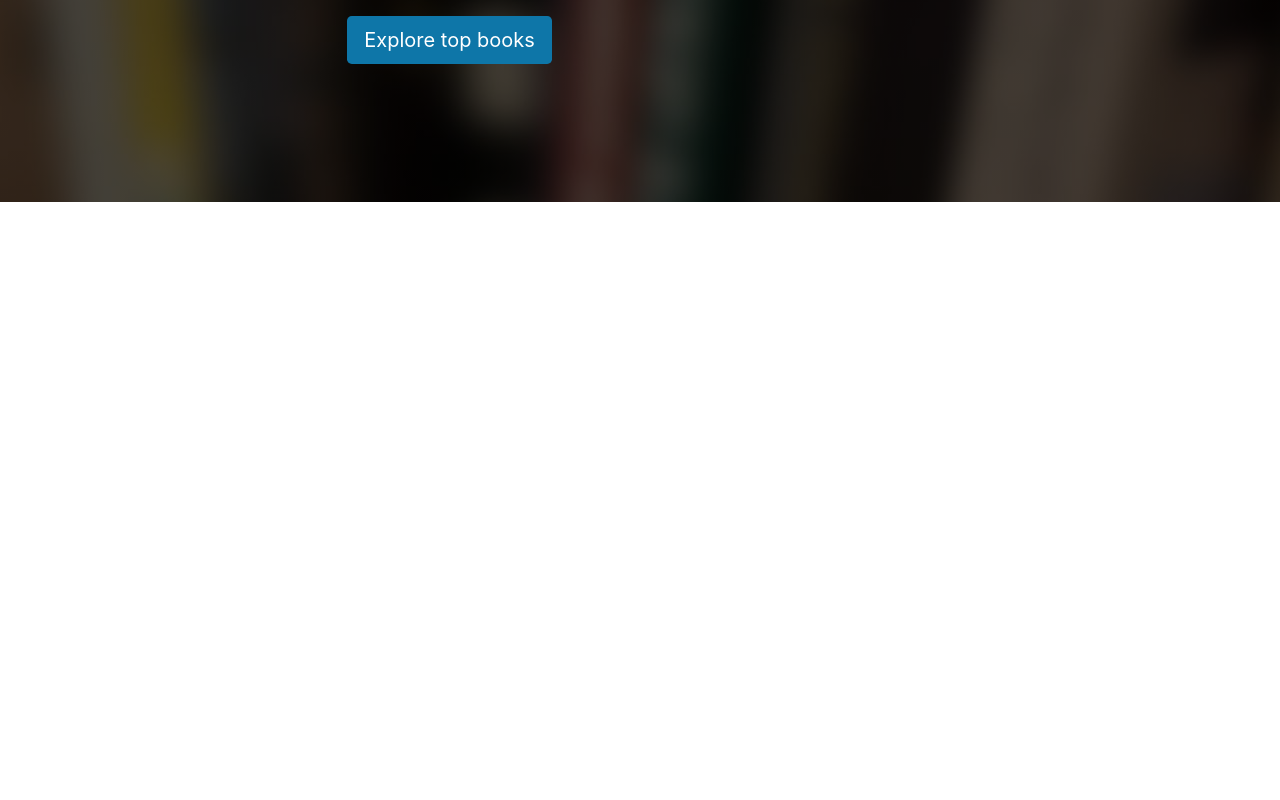
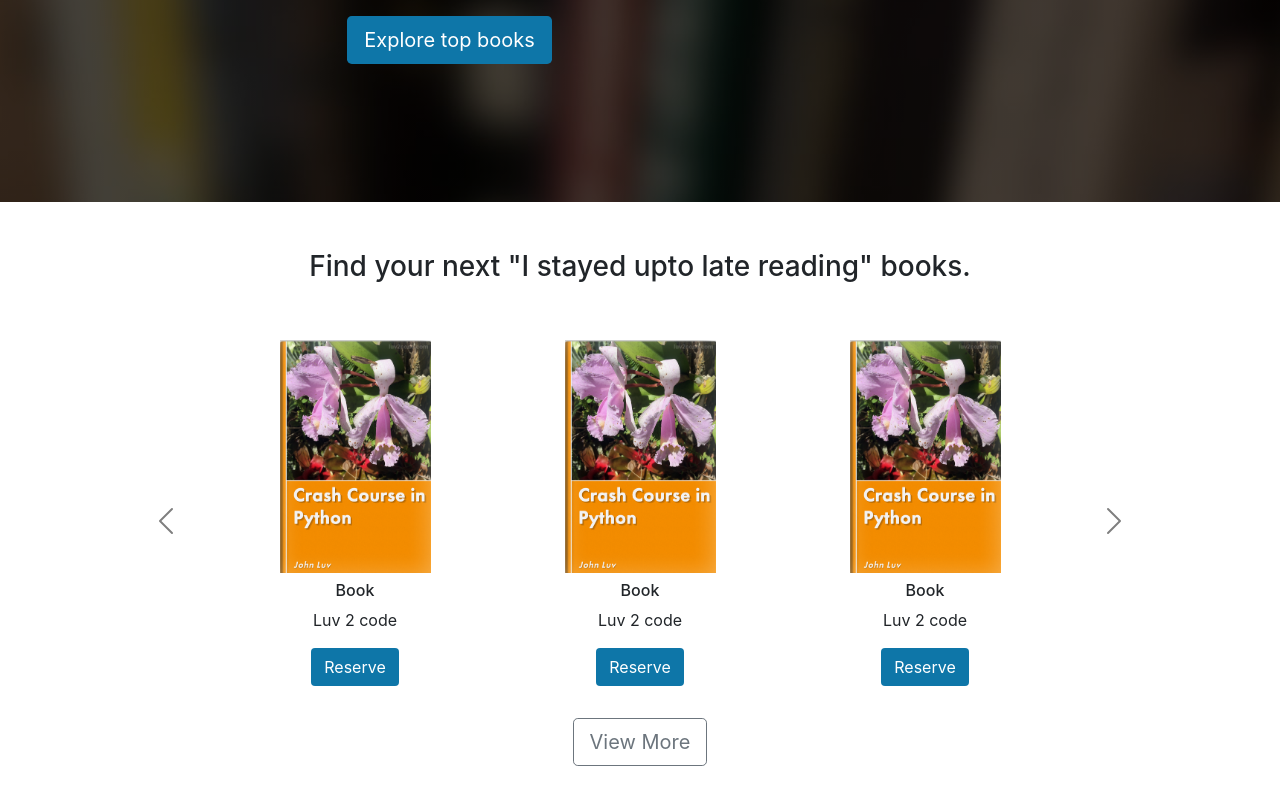
Before and after one commit to AmadHashmi/LibraryProjectWithReactandJava, a React (Create React App) app in the folder frontend/: page / in a window 1280 px wide. Shown: the part 276-1076 px from the top of the page. Before the commit the page ends 800 px from the top, so only its background shows below. Built offline with nearby package versions, Linux system fonts and the light colour scheme.

Commit message:
added the carousel component
added the carousel component

```diff
--- a/frontend/src/App.tsx
+++ b/frontend/src/App.tsx
@@ -2,12 +2,14 @@
 import "./App.css";
 import { Navbar } from "./layouts/NavbarAndFooter/Navbar";
 import { ExploreTopBooks } from "./layouts/HomePage/ExploreTopBooks";
+import { Carousel } from "./layouts/HomePage/Carousel";
 
 function App() {
   return (
     <>
       <Navbar />
       <ExploreTopBooks />
+      <Carousel />
     </>
   );
 }
--- /dev/null
+++ b/frontend/src/layouts/HomePage/Carousel.tsx
@@ -0,0 +1,80 @@
+import { ReturnBook } from "./ReturnBook";
+
+export const Carousel = () => {
+  return (
+    <div className="container mt-5" style={{ height: 550 }}>
+      <div className="homepage-carousel-title">
+        <h3>Find your next "I stayed upto late reading" books.</h3>
+      </div>
+      <div
+        id="carouselExampleControls"
+        className="carousel carousel-dark slide mt-5 d-none d-lg-block"
+        data-bs-interval="false"
+      >
+        {/* Desktop */}
+        <div className="carousel-inner">
+          <div className="carousel-item active">
+            <div className="row d-flex justify-content-center align-items-center">
+              <ReturnBook />
+              <ReturnBook />
+              <ReturnBook />
+            </div>
+          </div>
+
+          <div className="carousel-item">
+            <div className="row d-flex justify-content-center align-items-center">
+              <ReturnBook />
+              <ReturnBook />
+              <ReturnBook />
+            </div>
+          </div>
+
+          <div className="carousel-item">
+            <div className="row d-flex justify-content-center align-items-center">
+              <ReturnBook />
+              <ReturnBook />
+              <ReturnBook />
+            </div>
+          </div>
+        </div>
+        <button
+          className="carousel-control-prev"
+          type="button"
+          data-bs-target="#carouselExampleControls"
+          data-bs-slide="prev"
+        >
+          <span
+            className="carousel-control-prev-icon"
+            aria-hidden="true"
+          ></span>
+          <span className="visually-hidden">Previous</span>
+        </button>
+
+        <button
+          className="carousel-control-next"
+          type="button"
+          data-bs-target="#carouselExampleControls"
+          data-bs-slide="next"
+        >
+          <span
+            className="carousel-control-next-icon"
+            aria-hidden="true"
+          ></span>
+          <span className="visually-hidden">Next</span>
+        </button>
+      </div>
+
+      {/* Mobile */}
+      <div className="d-lg-none mt-3">
+        <div className="row d-flex justify-content-center align-items-center">
+          <ReturnBook />
+        </div>
+      </div>
+      <div className="homepage-carousel-title mt-3">
+        <a href="" className="btn btn-outline-secondary btn-lg">
+          View More
+        </a>
+      </div>
+    </div>
+  );
+};
--- /dev/null
+++ b/frontend/src/layouts/HomePage/ReturnBook.tsx
@@ -0,0 +1,19 @@
+export const ReturnBook = () => {
+  return (
+    <div className="col-xs-6 col-sm-6 col-md-4 col-lg-3 mb-3">
+      <div className="text-center">
+        <img
+          src={require("./../../Images/BooksImages/book-luv2code-1000.png")}
+          width="151"
+          height="233"
+          alt="book"
+        />
+        <h6 className="mt-2">Book</h6>
+        <p>Luv 2 code</p>
+        <a href="#" className="btn main-color text-white">
+          Reserve
+        </a>
+      </div>
+    </div>
+  );
+};
```
